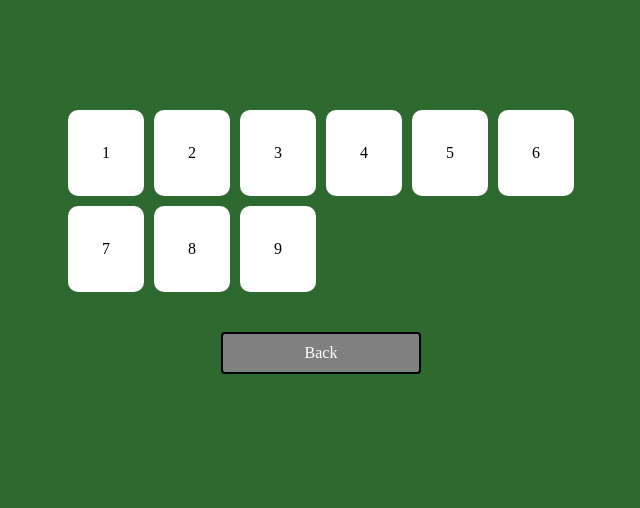
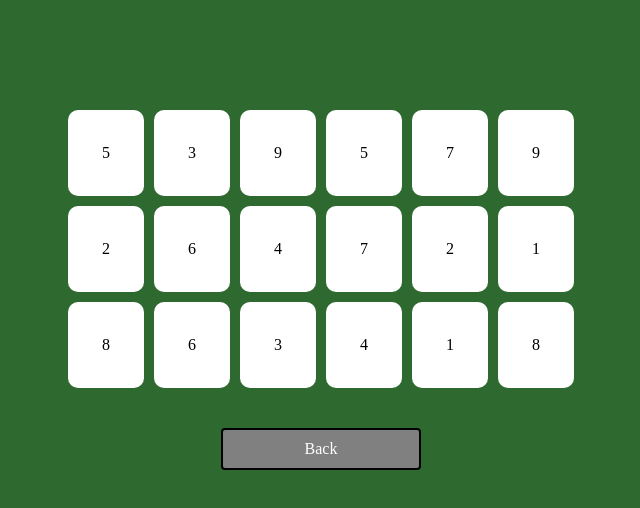
Before and after one commit to lenarmathias/memory-card-game, a React (Vite) app: page /#/game in a window 1280 px wide. Shown: the top 508 px of the page, without its empty margins (319-959 px from the left). Built offline with nearby package versions, Linux system fonts and the light colour scheme.

Commit message:
feat: generate and shuffle card deck

```diff
--- a/src/components/Card/Card.tsx
+++ b/src/components/Card/Card.tsx
@@ -1,14 +1,14 @@
 import { GameCard } from './Card.styles';
-import type { CardData } from '../../game/cards';
+import type { PlayableCard } from '../../game/useGame';
 
 type CardProps = {
-  card: CardData;
+  card: PlayableCard;
 };
 
 function Card({ card }: CardProps) {
   return (
     <GameCard>
-      {card.icon}
+      {card.data.icon}
     </GameCard>
   );
 }
--- /dev/null
+++ b/src/game/useGame.ts
@@ -0,0 +1,32 @@
+import { deck, type CardData } from './cards';
+import { nanoid } from 'nanoid';
+
+export type PlayableCard = {
+  key: string;
+  data: CardData;
+};
+
+export const useGame = () => {
+  const doubledDeck = deck.flatMap(card => [
+    { key: nanoid(), data: card },
+    { key: nanoid(), data: card }
+  ]);
+
+  const shuffleDeck = (deck: PlayableCard[]) => {
+    const shuffledDeck = [...deck];
+
+    for (let i = shuffledDeck.length - 1; i > 0; i--) {
+      const j = Math.floor(Math.random() * (i + 1));
+      [shuffledDeck[i], shuffledDeck[j]] = [
+        shuffledDeck[j],
+        shuffledDeck[i]
+      ];
+    }
+
+    return shuffledDeck;
+  };
+
+  const readyDeck = shuffleDeck(doubledDeck);
+
+  return readyDeck;
+};
--- a/src/pages/Game/Game.tsx
+++ b/src/pages/Game/Game.tsx
@@ -1,7 +1,7 @@
 import { Container } from '../../components/Container';
 import { StyledNavLink } from '../../components/Button';
 import { GameArea } from './Game.styles';
-import { deck } from '../../game/cards';
+import { useGame } from '../../game/useGame';
 import Card from '../../components/Card/Card';
 import type { Translation } from '../../locales';
 
@@ -10,13 +10,15 @@
 };
 
 function Game({ text }: GameProps) {
+  const readyDeck = useGame();
+
   return (
     <main>
       <Container $flex $flexColumn>
         <GameArea>
-          {deck.map(card => (
+          {readyDeck.map(card => (
             <Card
-              key={card.id}
+              key={card.key}
               card={card}
             />
           ))}
```
